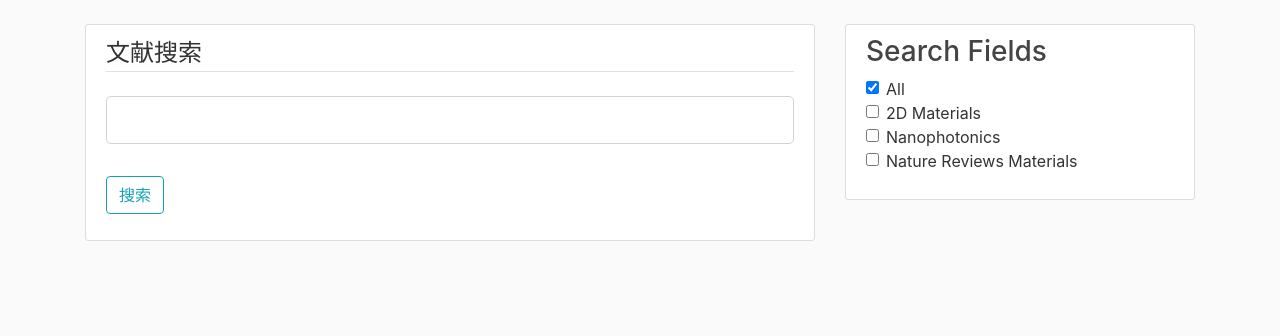
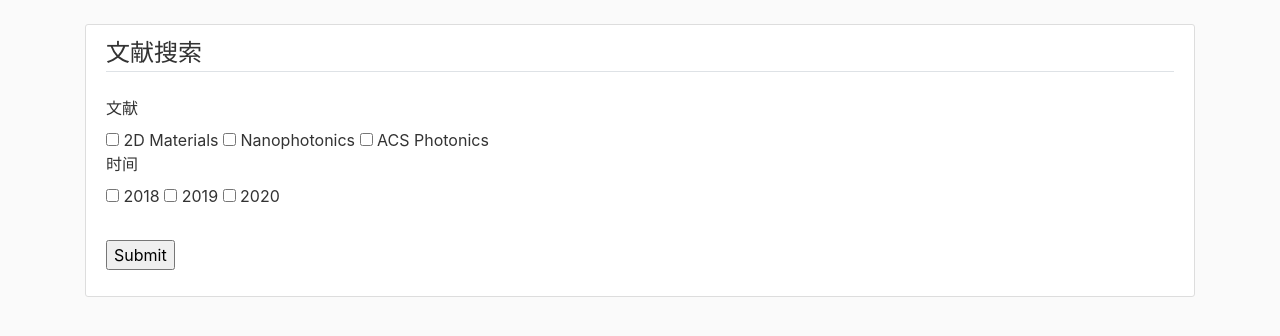
Before and after one commit to SciQuestDevelopment/demo, a Flask app: page /search_pub in a window 1280 px wide. Shown: the part 56-392 px from the top of the page. Run offline with Flask 2, Linux system fonts and the light colour scheme; some libraries are stand-ins or nearby versions.

Commit message:
edited checkbox html

```diff
--- a/app/forms.py
+++ b/app/forms.py
@@ -1,6 +1,7 @@
 from flask_wtf import FlaskForm
 from flask_wtf.file import FileField, FileAllowed
 from flask_login import current_user
+from wtforms.widgets.core import ListWidget,CheckboxInput
 from wtforms import StringField, PasswordField, SubmitField, BooleanField, TextAreaField,SelectField, SelectMultipleField
 from flask_wtf.html5 import URLField
 from wtforms.validators import DataRequired, Length, Email, EqualTo, ValidationError,url
@@ -101,33 +102,36 @@ class ResetPasswordForm(FlaskForm):
     submit = SubmitField('Reset Password')
 
 
+class MultiCheckboxField(SelectMultipleField):
+    widget = ListWidget(prefix_label=False)
+    option_widget = CheckboxInput()
+
+
+# class ExampleForm(FlaskForm):
+#     choices = MultiCheckboxField('Routes', coerce=int)
+#     submit = SubmitField("Set User Choices")
+
 class PubQueryForm(FlaskForm):
     pub_name = StringField('文献名称', validators=[DataRequired()])
-    checkbox1 = BooleanField('All', default=True)
-    checkbox2 = BooleanField('2D Materials')
-    checkbox3 = BooleanField('Nanophotonics')
-    checkbox4 = BooleanField('Nature Reviews Materials')
-
-
-    # venue_name = SelectMultipleField('期刊名称', choices=[('', 'All Sources'), (
-    # '&quot;advanced science&quot; source:advanced source:science', 'Advanced Science'), (
-    #                                           '&quot;advanced materials&quot; source:advanced source:materials',
-    #                                           'Advanced Materials'),
-    #                                           (
-    #                                           '&quot;progress in materials science&quot; source:progress source:in source:materials source:science',
-    #                                           'Progress in materials science'),
-    #                                           ('&quot;joule&quot; source:joule', 'Joule'),
-    #                                           ('&quot;science&quot; source:science', 'Science'), (
-    #                                           '&quot;nature reviews materials&quot; source:nature source:reviews source:materials',
-    #                                           'Nature Reviews Materials'),
-    #                                           (
-    #                                           '&quot;nature reviews chemistry&quot; source:nature source:reviews source:chemistry',
-    #                                           'Nature Reviews Chemistry'), (
-    #                                           '&quot;nature chemistry&quot; source:nature source:chemistry',
-    #                                           'Nature Chemistry'),
-    #                                           (
-    #                                           '&quot;chemical society reviews&quot; source:chemical source:society source:reviews',
-    #                                           'Chemical Society Reviews')])
+    venue_name = MultiCheckboxField('期刊名称', choices=[('', 'All Sources'), (
+    '&quot;advanced science&quot; source:advanced source:science', 'Advanced Science'), (
+                                              '&quot;advanced materials&quot; source:advanced source:materials',
+                                              'Advanced Materials'),
+                                              (
+                                              '&quot;progress in materials science&quot; source:progress source:in source:materials source:science',
+                                              'Progress in materials science'),
+                                              ('&quot;joule&quot; source:joule', 'Joule'),
+                                              ('&quot;science&quot; source:science', 'Science'), (
+                                              '&quot;nature reviews materials&quot; source:nature source:reviews source:materials',
+                                              'Nature Reviews Materials'),
+                                              (
+                                              '&quot;nature reviews chemistry&quot; source:nature source:reviews source:chemistry',
+                                              'Nature Reviews Chemistry'), (
+                                              '&quot;nature chemistry&quot; source:nature source:chemistry',
+                                              'Nature Chemistry'),
+                                              (
+                                              '&quot;chemical society reviews&quot; source:chemical source:society source:reviews',
+                                              'Chemical Society Reviews')])
 
     submit = SubmitField('搜索')
 
--- a/app/routes.py
+++ b/app/routes.py
@@ -286,7 +286,7 @@ def auth_query():
         print(authors)
         return render_template('author_results.html', title='文献查询结果', authors=authors, len=len(authors))
     return render_template('search_author.html', title='查作者', form=form)
-
+# example code
 @app.route("/search_venue", methods=['GET', 'POST'])
 def venue_query():
     form = VenueQueryForm()
--- a/app/templates/layout.html
+++ b/app/templates/layout.html
@@ -50,7 +50,7 @@
     </header>
     <main role="main" class="container">
       <div class="row">
-         <div class="col-md-8">
+         <div class="col-md-12">
           {% with messages = get_flashed_messages(with_categories=true) %}
             {% if messages %}
               {% for category, message in messages %}
@@ -62,19 +62,6 @@
           {% endwith %}
           {% block content %}{% endblock %}
         </div>
-{#        <div class="col-md-4">#}
-{#          <div class="content-section">#}
-{#            <h3>Our Sidebar</h3>#}
-{#            <p class='text-muted'>You can put any information here you'd like.#}
-{#              <ul class="list-group">#}
-{#                <li class="list-group-item list-group-item-light">Latest Posts</li>#}
-{#                <li class="list-group-item list-group-item-light">Announcements</li>#}
-{#                <li class="list-group-item list-group-item-light">Calendars</li>#}
-{#                <li class="list-group-item list-group-item-light">etc</li>#}
-{#              </ul>#}
-{#            </p>#}
-{#          </div>#}
-{#        </div>#}
       </div>
     </main>
 
--- a/app/templates/search_pub.html
+++ b/app/templates/search_pub.html
@@ -2,50 +2,37 @@
 {% block content %}
     <div class="content-section">
         <form method="POST" action="">
-            {{ form.hidden_tag() }}
             <fieldset class="form-group">
                 <legend class="border-bottom mb-4">文献搜索</legend>
+                <div class="form-group">
+                    <div>
+                        <label>文献</label><br/>
+                        <input type="checkbox" name="match" value="2D Materials"> 2D Materials
+                        <input type="checkbox" name="match" value="Nanophotonics"> Nanophotonics
+                        <input type="checkbox" name="match"
+                               value="&quot;chemical society reviews&quot; source:chemical source:society source:reviews">
+                        ACS Photonics<br/>
+                        <label>时间</label><br/>
+                        <input type="checkbox" name="time" value="2018"> 2018
+                        <input type="checkbox" name="time" value="2019"> 2019
+                        <input type="checkbox" name="time" value="2020"> 2020
 
-                <div class="form-group">
-                    {% if form.pub_name.errors %}
-                        {{ form.pub_name(class="form-control form-control-lg is-invalid") }}
-                        <div class="invalid-feedback">
-                            {% for error in form.pub_name.errors %}
-                                <span>{{ error }}</span>
-                            {% endfor %}
-                        </div>
-                    {% else %}
-                        {{ form.pub_name(class="form-control form-control-lg") }}
-                    {% endif %}
+                    </div>
                 </div>
             </fieldset>
             <div class="form-group">
-                {{ form.submit(class="btn btn-outline-info") }}
+                <input type="submit">
             </div>
         </form>
     </div>
-    </div>
-    <div class="col-md-4">
-          <div class="content-section">
-            <h3>Search Fields</h3>
-{#            <p class='text-muted'>You can put any information here you'd like.#}
-             <div class="form-check">
-                        {{ form.checkbox1(class="form-check-input") }}
-                        {{ form.checkbox1.label(class="form-check-label") }}
-                    </div>
-                <div class="form-check">
-                    {{ form.checkbox2(class="form-check-input") }}
-                    {{ form.checkbox2.label(class="form-check-label") }}
-                </div>
-                <div class="form-check">
-                    {{ form.checkbox3(class="form-check-input") }}
-                    {{ form.checkbox3.label(class="form-check-label") }}
-                </div>
-                <div class="form-check">
-                    {{ form.checkbox4(class="form-check-input") }}
-                    {{ form.checkbox4.label(class="form-check-label") }}
-                </div>
-            </p>
-          </div>
-        </div>
+    {#    <div class="col-md-4">#}
+    {#          <div class="content-section">#}
+    {#            <h3>Search Fields</h3>#}
+    {#            <p class='text-muted'>You can put any information here you'd like.#}
+    {##}
+    {#                <div class="form-check">#}
+    {#                </div>#}
+    {#            </p>#}
+    {#          </div>#}
+    {#    </div>#}
 {% endblock content %}
```
Also changed, not shown: Scholarcy/pubs.py (+15 -15 lines).
